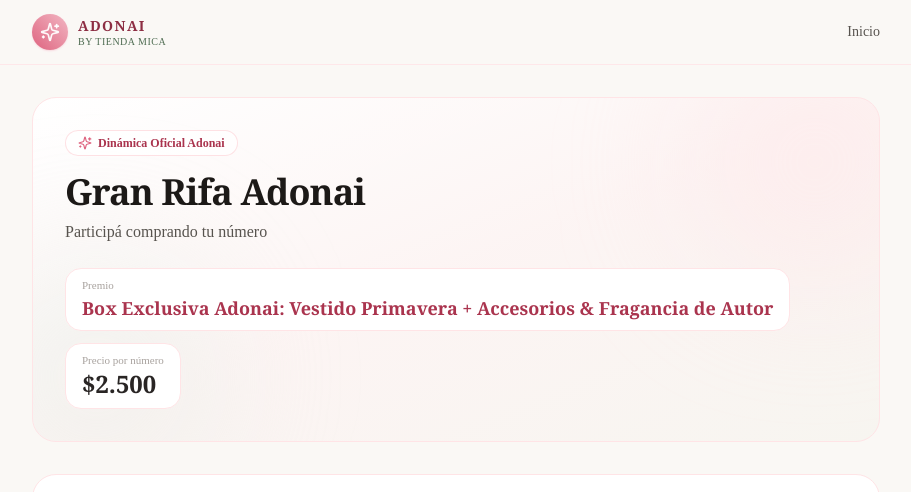
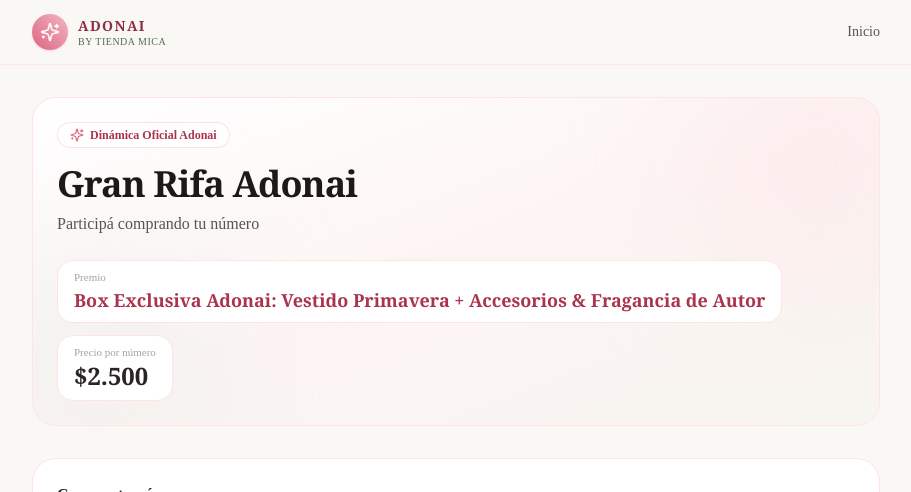
Before and after one commit to Tekobc/TiendaMica, a Next.js app: page /dinamica in a window 1280 px wide. Shown: the top 492 px of the page, without its empty margins (184-1095 px from the left). Built offline with nearby package versions, Linux system fonts and the light colour scheme; no server answers; the database is empty; what mercadopago would draw is missing.

Commit message:
Reduce public hero panel spacing

```diff
--- a/components/SorteosHomeClient.tsx
+++ b/components/SorteosHomeClient.tsx
@@ -44,7 +44,7 @@ export function SorteosHomeClient({ sorteo, numeros }: SorteosHomeClientProps) {
         </section>
       )}
 
-      <section className="relative overflow-hidden bg-gradient-to-br from-white via-rose-50/50 to-cream-100 rounded-3xl p-6 sm:p-8 shadow-xs border border-rose-100">
+      <section className="relative overflow-hidden bg-gradient-to-br from-white via-rose-50/50 to-cream-100 rounded-3xl p-5 sm:p-6 shadow-xs border border-rose-100">
         <div className="absolute top-0 right-0 -mr-16 -mt-16 w-64 h-64 rounded-full bg-rose-100/40 blur-3xl pointer-events-none" />
         <div className="absolute bottom-0 left-0 -ml-16 -mb-16 w-64 h-64 rounded-full bg-sage-100/40 blur-3xl pointer-events-none" />
 
```
